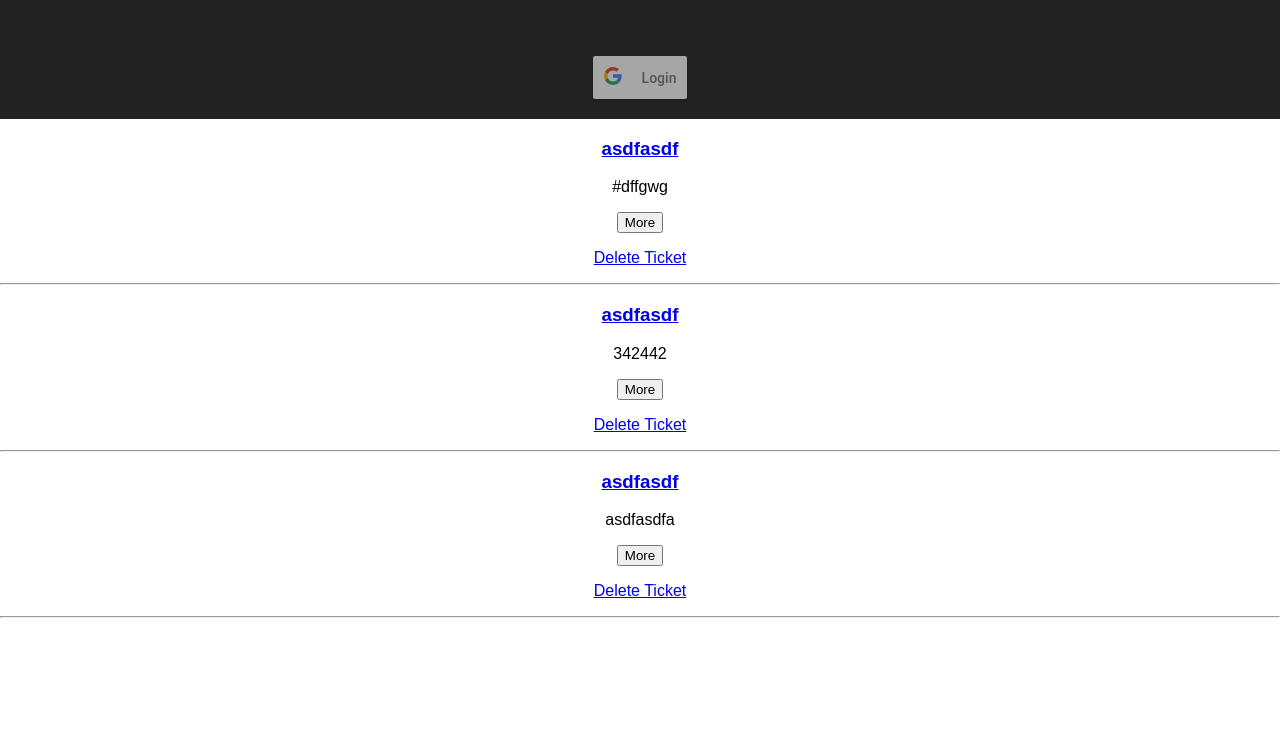
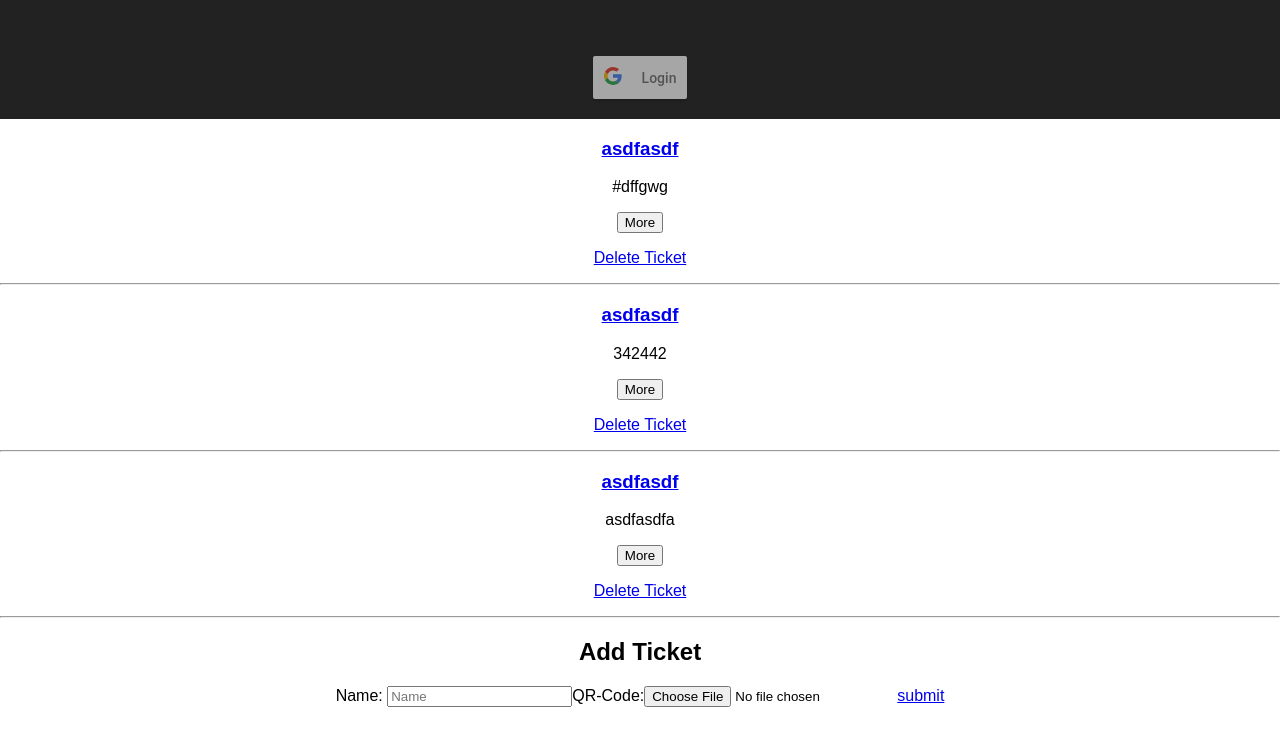
Before and after one commit to bschurian/Ticket-Wallet, a React (Create React App) app in the folder client/: page / in a window 1280 px wide. Shown: the top 746 px of the page. Built offline with nearby package versions, Linux system fonts and the light colour scheme.

Commit message:
creating the QR-Reader for uploading tickets

```diff
--- a/client/src/components/TicketCreateWidget/TicketCreateWidget.js
+++ b/client/src/components/TicketCreateWidget/TicketCreateWidget.js
@@ -1,27 +1,51 @@
 import React, { Component } from 'react';
 import PropTypes from 'prop-types';
+import qrcode from '../../qrcode';
 
 // Import Style
 import styles from './TicketCreateWidget.css';
 
 export class TicketCreateWidget extends Component {
+  constructor(props) {
+    super(props);
+    this.state = { qrText: null};
+  }
   addTicket = () => {
     const titleRef = this.refs.title;
     const contentRef = this.refs.content;
     if (titleRef.value && contentRef.value) {
       // this.props.addTicket( titleRef.value, contentRef.value);
-      console.log(this.props);
+      this.openQRCamera(contentRef.files[0]);
     }
   };
-
+  openQRCamera(file) {
+    const that = this;
+    var reader = new FileReader();
+    reader.onload = function () {
+      qrcode.callback = function (res) {
+        if (res instanceof Error) {
+          alert("No QR code found. Please make sure the QR code is within the camera's frame and try again.");
+        } else {
+          that.setState({ qrText: res });
+        }
+      };
+      qrcode.decode(reader.result);
+    };
+    reader.readAsDataURL(file);
+  }
   render() {
     const cls = `${styles.form} ${(this.props.showAddTicket ? styles.appear : '')}`;
     return (
       <div className={cls}>
         <div className={styles['form-content']}>
           <h2 className={styles['form-title']}>Add Ticket</h2>
-          <input className={styles['form-field']} ref="title" />
-          <textarea placeholder='QR-Code' className={styles['form-field']} ref="content" />
+          <label>Name: </label>
+          <input placeholder='Name' className={styles['form-field']} ref="title" />
+          <label>QR-Code:</label>
+          <input
+            type='file' label='Upload' accept='image/*'
+            ref={(ref) => { this.refs.content = ref }}
+          />
           <a className={styles['ticket-submit-button']} href="#" onClick={this.addTicket}>submit</a>
         </div>
       </div>
@@ -32,7 +56,6 @@ export class TicketCreateWidget extends Component {
 TicketCreateWidget.propTypes = {
   addTicket: PropTypes.func.isRequired,
   showAddTicket: PropTypes.bool.isRequired,
-  intl: intlShape.isRequired,
 };
 
-export default injectIntl(TicketCreateWidget);
+export default TicketCreateWidget;
--- a/client/src/components/TicketList.js
+++ b/client/src/components/TicketList.js
@@ -3,11 +3,11 @@ import PropTypes from 'prop-types';
 
 // Import Components
 import TicketListItem from './TicketListItem/TicketListItem';
+import TicketCreateWidget from './TicketCreateWidget/TicketCreateWidget';
 
 function TicketList(props) {
   return (
     <div>
-
       <div className="listView">
         {
           props.tickets.map(ticket => (
@@ -19,6 +19,10 @@ function TicketList(props) {
           ))
         }
       </div>
+      <TicketCreateWidget
+        addTicket={(newTicket) => console.log(newTicket)}
+        showAddTicket={true}
+      />
     </div>
   );
 }
```
Lines whose indentation alone changed are shown as unchanged.
